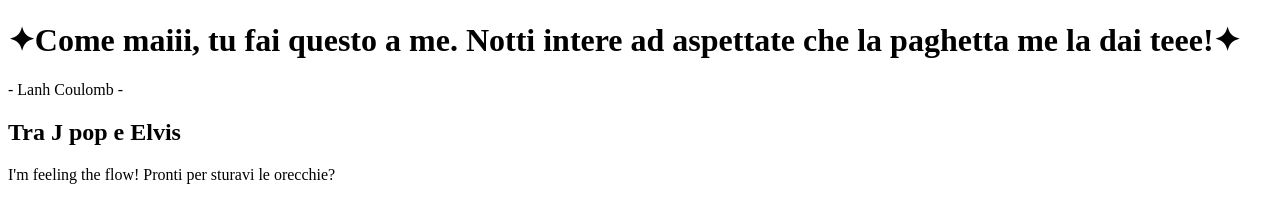
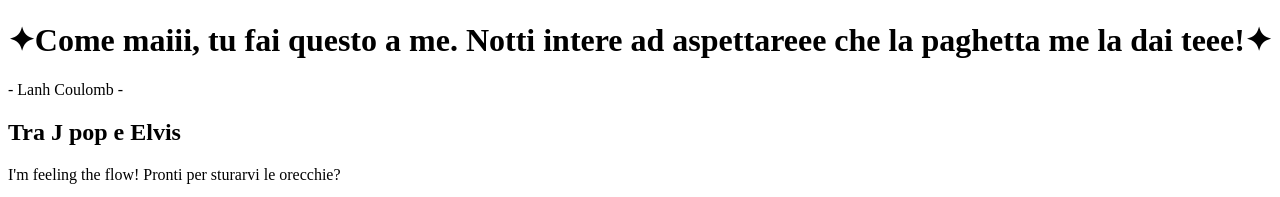
Before and after one commit to wiringful/lanh-onsite, a plain HTML site: page canzonipreferite.html in a window 1280 px wide. Shown: the top 197 px of the page. Drawn offline with Linux system fonts and the light colour scheme.

Commit message:
Update canzonipreferite.html

```diff
--- a/canzonipreferite.html
+++ b/canzonipreferite.html
@@ -7,14 +7,14 @@
 <body>
    <header>
     <h1>✦Come maiii, tu fai questo a me.
-        Notti intere ad aspettate che la paghetta me la dai teee!✦</h1>
+        Notti intere ad aspettareee che la paghetta me la dai teee!✦</h1>
     <p>- Lanh Coulomb -</p>
   </header>
 
 <main>
     <section>
     <h2>Tra J pop e Elvis</h2>
-    <p>I'm feeling the flow! Pronti per sturavi le orecchie?</p>
+    <p>I'm feeling the flow! Pronti per sturarvi le orecchie?</p>
 
 <iframe
     width="560"
@@ -22,11 +22,10 @@
     src="https://youtu.be/embed/RhOQb-hrgpk"
     title="YouTube video player: WORLD SO COLD"
     frameborder="0"
-    allowfullscreen>
+    allowfullscreen
 </iframe>
 
  <img src="kait.jpg"
-
   width="300"
   height="500"
   alt="past ego"
```
